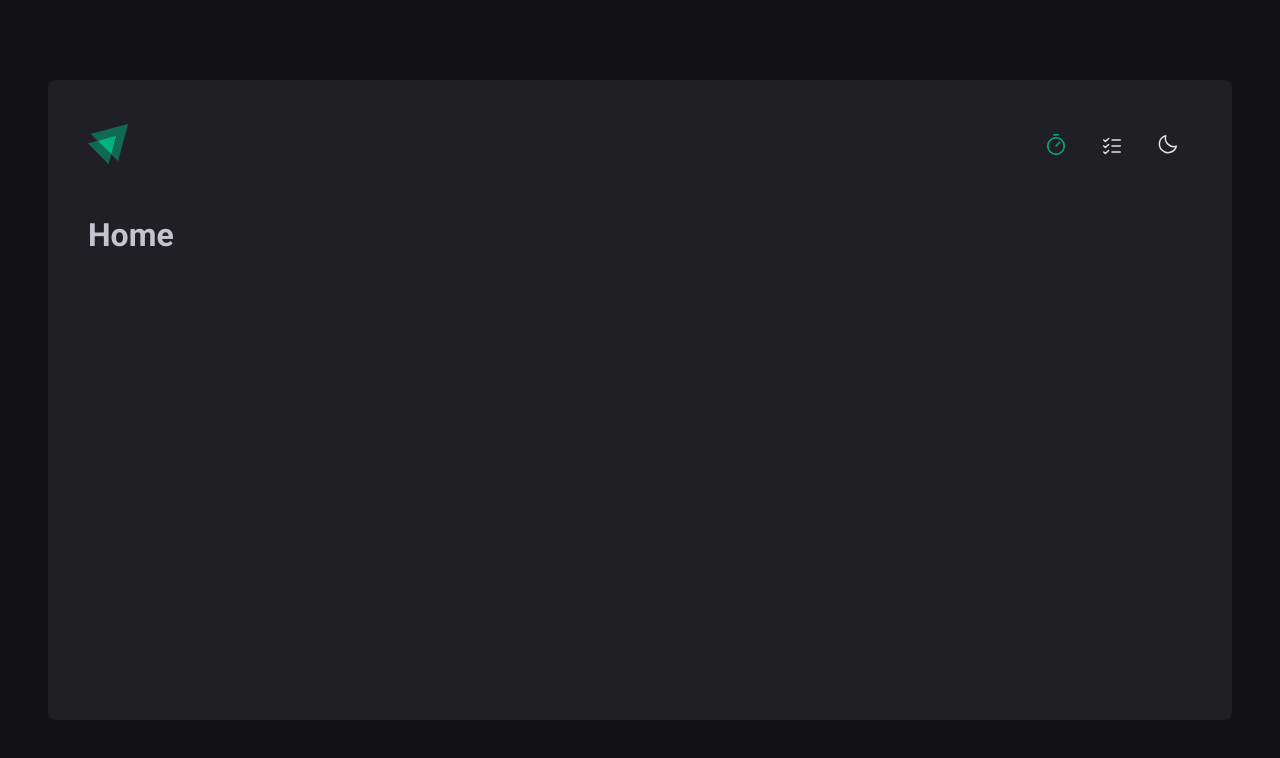
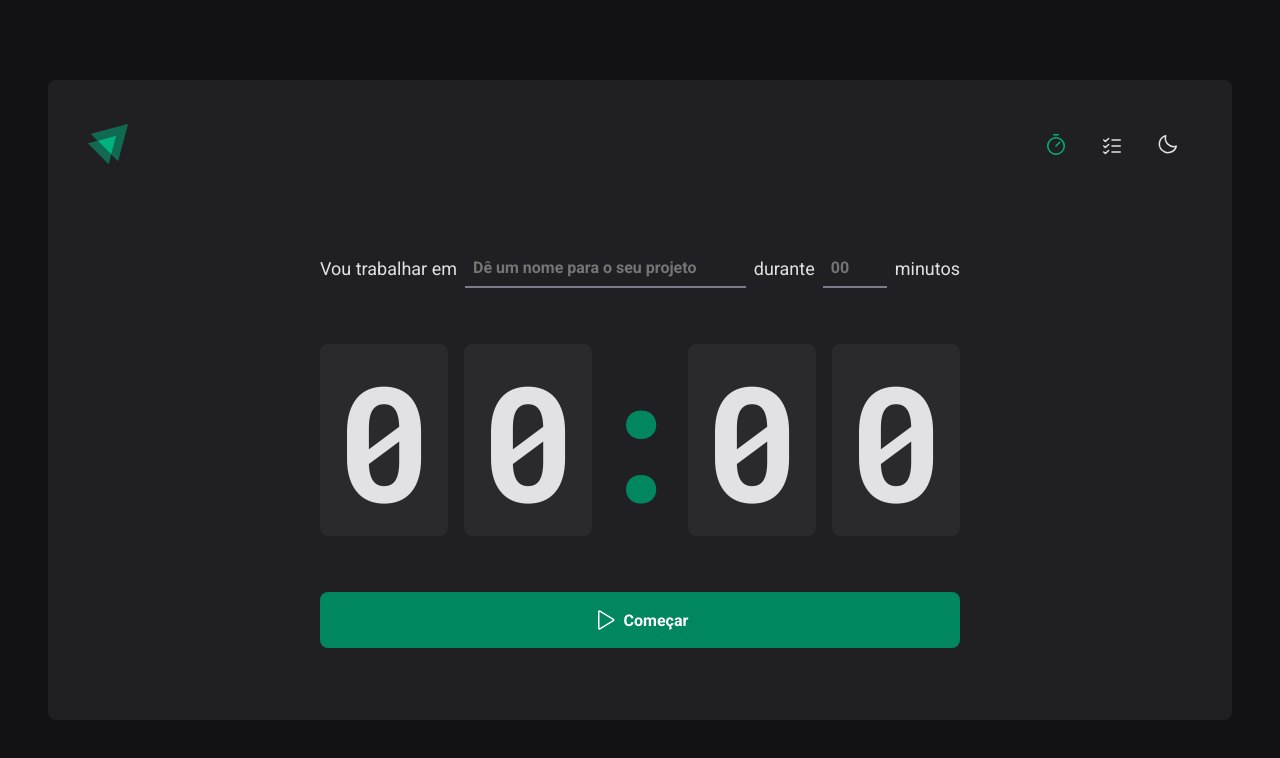
Before and after one commit to joaolavelino/ir03-timer, a React (Vite) app: page / in a window 1280 px wide. Shown: the top 758 px of the page. Built offline with nearby package versions, Linux system fonts and the light colour scheme.

Commit message:
home styling

```diff
--- a/src/Router.tsx
+++ b/src/Router.tsx
@@ -1,7 +1,7 @@
 import { Route, Routes } from "react-router-dom";
-import { Home } from "./pages/Home";
 import { History } from "./pages/History";
 import { DefaultLayout } from "./layouts/DefaultLayout";
+import { Home } from "./pages/Home";
 
 interface RouterProps {
   theme: string;
--- a/src/pages/Home.tsx
+++ /dev/null
@@ -1,3 +0,0 @@
-export function Home() {
-  return <h1>Home</h1>;
-}
--- /dev/null
+++ b/src/pages/Home/index.tsx
@@ -0,0 +1,58 @@
+import { Play } from "phosphor-react";
+import {
+  CountdownContainer,
+  FormContainer,
+  HomeContainer,
+  MinutesAmountInput,
+  Separator,
+  StartCountdownButton,
+  TaskInput,
+} from "./styles";
+
+export function Home() {
+  return (
+    <HomeContainer>
+      <form action="">
+        <FormContainer>
+          <label htmlFor="taskName">Vou trabalhar em</label>
+          <datalist id="task-suggestions">
+            <option value="Checar e-mails" />
+            <option value="Atualização de plugins do Wordpress" />
+            <option value="Design system" />
+            <option value="Projeto da sede" />
+          </datalist>
+          <TaskInput
+            type="text"
+            id="taskName"
+            placeholder="Dê um nome para o seu projeto"
+            list="task-suggestions"
+          />
+          <label htmlFor="taskMinutesAmount">durante</label>
+          <MinutesAmountInput
+            type="number"
+            name="Minutos"
+            placeholder="00"
+            id="taskMinutesAmount"
+            min={5}
+            max={60}
+            step={5}
+          />
+          <span>minutos</span>
+        </FormContainer>
+
+        <CountdownContainer>
+          <span>0</span>
+          <span>0</span>
+          <Separator>:</Separator>
+          <span>0</span>
+          <span>0</span>
+        </CountdownContainer>
+
+        <StartCountdownButton type="submit">
+          <Play size={24}></Play>
+          Começar
+        </StartCountdownButton>
+      </form>
+    </HomeContainer>
+  );
+}
--- /dev/null
+++ b/src/pages/Home/styles.ts
@@ -0,0 +1,98 @@
+import styled from "styled-components";
+
+export const HomeContainer = styled.main`
+  flex: 1;
+  display: flex;
+  flex-direction: column;
+  align-items: center;
+  justify-content: center;
+
+  form {
+    display: flex;
+    flex-direction: column;
+    align-items: center;
+    gap: 3.5rem;
+  }
+`;
+
+export const FormContainer = styled.div`
+  width: 100%;
+  display: flex;
+  align-items: center;
+  justify-content: center;
+  gap: 0.5rem;
+  color: ${(props) => props.theme["gray-100"]};
+  font-size: 1.125rem;
+  flex-wrap: wrap;
+`;
+
+export const CountdownContainer = styled.div`
+  font-family: "Roboto Mono", monospace;
+  font-weight: bold;
+  font-size: 10rem;
+  line-height: 8rem;
+  color: ${(props) => props.theme["gray-100"]};
+
+  display: flex;
+  gap: 1rem;
+
+  span {
+    background-color: ${(props) => props.theme["gray-700"]};
+    padding: 2rem 1rem;
+    border-radius: 8px;
+  }
+`;
+
+export const Separator = styled.div`
+  padding: 2rem 0;
+  color: ${(props) => props.theme["green-500"]};
+  width: 4rem;
+  display: flex;
+  justify-content: center;
+  overflow: hidden;
+`;
+
+export const StartCountdownButton = styled.button`
+  width: 100%;
+  border: none;
+  border-radius: 8px;
+  padding: 1rem;
+  display: flex;
+  justify-content: center;
+  align-items: center;
+  gap: 0.5rem;
+
+  font-weight: bold;
+  background-color: ${(props) => props.theme["green-500"]};
+  color: ${(props) => props.theme["white-full"]};
+  transition: 0.1s;
+
+  &:enabled:hover {
+    background-color: ${(props) => props.theme["green-300"]};
+  }
+`;
+
+const BaseInput = styled.input`
+  background: transparent;
+  height: 2.5rem;
+  border: 0;
+  border-bottom: 2px solid ${(props) => props.theme["gray-500"]};
+  font-weight: bold;
+  font-size: 1rem;
+  padding: 0 0.5rem;
+  color: ${(props) => props.theme["gray-100"]};
+  &:focus {
+    box-shadow: none;
+    border-color: ${(props) => props.theme["green-500"]};
+  }
+`;
+
+export const TaskInput = styled(BaseInput)`
+  flex: 1;
+  &::webkit-calendar-picker-indicator {
+    display: none !important;
+  }
+`;
+export const MinutesAmountInput = styled(BaseInput)`
+  width: 4rem;
+`;
--- a/src/styles/global.ts
+++ b/src/styles/global.ts
@@ -14,7 +14,8 @@
 
     body{
         background:${(props) => props.theme["gray-900"]};
-        color:${(props) => props.theme["gray-300"]}
+        color:${(props) => props.theme["gray-300"]};
+        -webkit-font-smoothing:antialiased;
     }
 
     body,textarea,input,button{
@@ -25,6 +26,11 @@
 
     button{
         cursor: pointer;
+
+        &:disabled {
+            opacity: 0.7;
+            cursor: not-allowed;
+        }
     }
 
 
--- a/src/styles/themes/default.ts
+++ b/src/styles/themes/default.ts
@@ -16,4 +16,5 @@
   "red-700": "#7A1921",
 
   "yellow-500": "#FBA94C",
+  "white-full": "#FFF",
 };
--- a/src/styles/themes/light.ts
+++ b/src/styles/themes/light.ts
@@ -18,4 +18,5 @@
   "red-700": "#7A1921",
 
   "yellow-500": "#FBA94C",
+  "white-full": "#FFF",
 };
```
